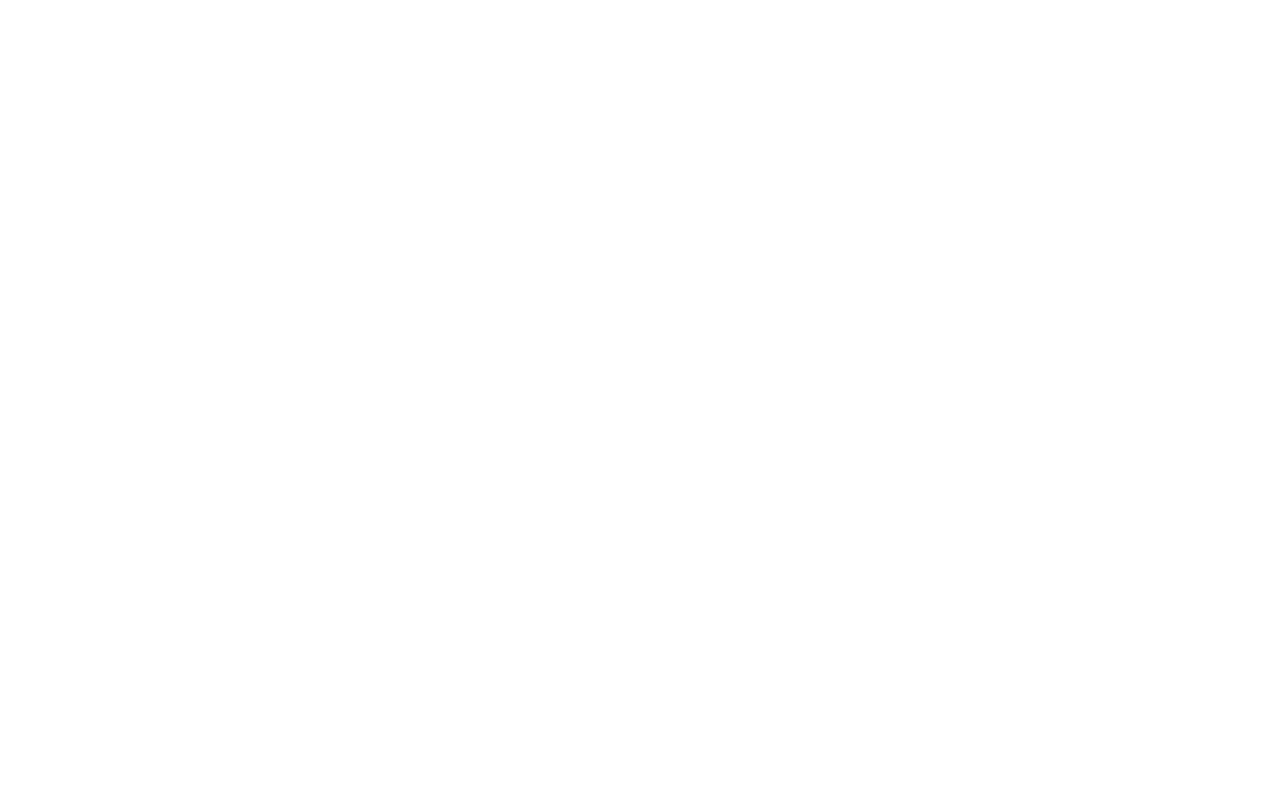
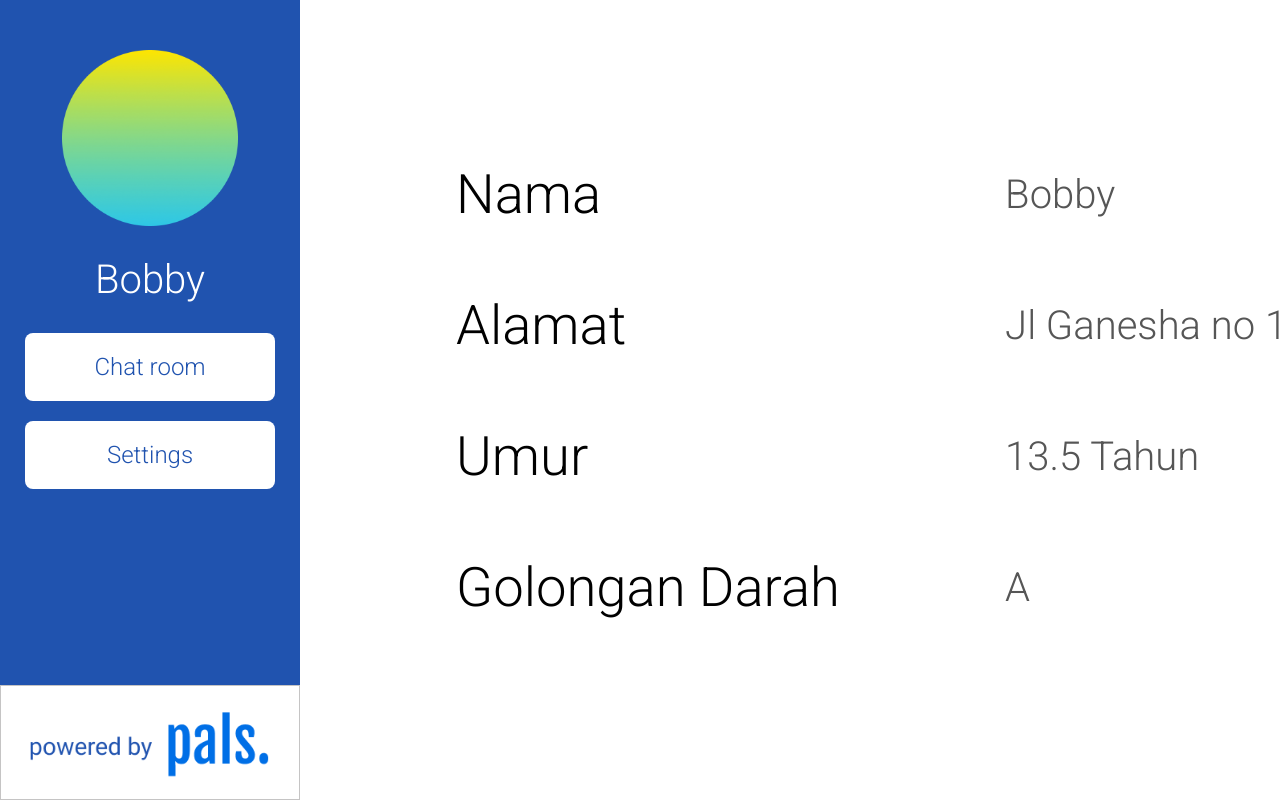
Before and after one commit to suggoitanoshi/Pals, a Vue app in the folder pals-frontend/: page /settings in a window 1280 px wide. Before the commit this address had no page. Built offline with nearby package versions, Linux system fonts and the light colour scheme.

Commit message:
Memperbaiki Frontend

```diff
--- a/pals-frontend/src/components/Chat.vue
+++ b/pals-frontend/src/components/Chat.vue
@@ -2,7 +2,7 @@
     <div class="container-chat">
         <div class="container-header">
             <div class="pink"></div>
-            <p>{{ partnerName }}</p>
+            <p>Mom</p>
         </div>
         <div class="container-message">
 					<div v-if="incoming" class='message incoming'>{{ incoming }}</div>
@@ -203,10 +203,13 @@
 	border-radius:50%;
 	border:1px solid #565656;
 	outline:none;
+	background-color: #2053af;
+}
+.fa-paper-plane-o{
+	color :#e5e5e5;
 }
 
 
 
 
-
 </style>
--- a/pals-frontend/src/components/Settings.vue
+++ b/pals-frontend/src/components/Settings.vue
@@ -0,0 +1,69 @@
+<template>
+    <div class="tabel">
+        <table>
+        <!-- <div class="general"> -->
+            <tr>
+                <td><h1>Nama</h1></td>
+                <td><p>Bobby</p></td>
+            </tr>
+            <tr>
+                <td><h1>Alamat</h1></td>
+                <td><p>Jl Ganesha no 10</p></td>
+            </tr>
+            <tr>
+                <td><h1>Umur</h1></td>
+                <td><p>13.5 Tahun</p></td>
+            </tr>
+            <tr>
+                <td><h1>Golongan Darah</h1></td>
+                <td><p>A</p></td>
+            </tr>
+        <!-- </div> -->
+        <!-- <div class="info"> -->
+        <!-- </div> -->
+        </table>
+
+    </div>
+</template>
+
+<script>
+
+</script>
+
+<style scoped>
+    @import url('https://fonts.googleapis.com/css2?family=Roboto:wght@300&display=swap');
+    .container {
+        overflow: hidden;
+        display: flex;
+        width: 100%;
+        height: 100%;
+        margin: 8rem;
+        padding: 0px 15rem;
+    }
+    h1{
+        font-family: 'Roboto',sans-serif,Helvetica;
+        font-size: 3.4rem;
+        margin:25px;
+        font-weight: 300;
+        width: 100%;
+    }
+    .td{
+        align-content: center;
+        vertical-align: bottom;
+    }
+    table{
+        align-self: center;
+        margin: 8rem;
+        width: 100%;
+    }
+    tbody{
+        vertical-align: bottom;
+    }
+    p{
+        margin-left:0px;
+        font-size: 2.5rem;
+    }
+    .tabel{
+        width: 100%;
+    }
+</style>
--- a/pals-frontend/src/components/SideMenu.vue
+++ b/pals-frontend/src/components/SideMenu.vue
@@ -22,7 +22,6 @@
 				align-items: center;
 				justify-items: center;
 				height : 100vh;
-				width : 30vw;
 				min-width:300px;
 				padding : none;
 				background-color : #2053AF;
--- a/pals-frontend/src/router/index.js
+++ b/pals-frontend/src/router/index.js
@@ -1,6 +1,7 @@
 import { createRouter, createWebHistory } from 'vue-router'
 import Home from '../views/Home.vue'
 import ChatView from '../views/ChatView.vue'
+import SettingView from '../views/SettingsView'
 
 const routes = [
   {
@@ -21,6 +22,12 @@
     // this generates a separate chunk (about.[hash].js) for this route
     // which is lazy-loaded when the route is visited.
     component: () => import(/* webpackChunkName: "about" */ '../views/About.vue')
+  },
+  {
+    path : '/settings',
+    name : 'Settings',
+    component: SettingView,
+    props:{name:"Bobby"}
   }
 ]
 
--- /dev/null
+++ b/pals-frontend/src/views/SettingsView.vue
@@ -0,0 +1,23 @@
+<template>
+  <div class="container">
+      <SideMenu :name="name" />
+      <Setting/>
+  </div>
+</template>
+
+<script>
+import Setting from '@/components/Settings.vue'
+import SideMenu from '@/components/SideMenu.vue'
+export default {
+    name: 'SettingsView',
+    components: {
+        Setting,
+        SideMenu
+    },
+    props : ['name']
+}
+</script>
+
+<style>
+
+</style>
```
Also changed, not shown: 2 other files (tests, documents, lock files or other folders).
